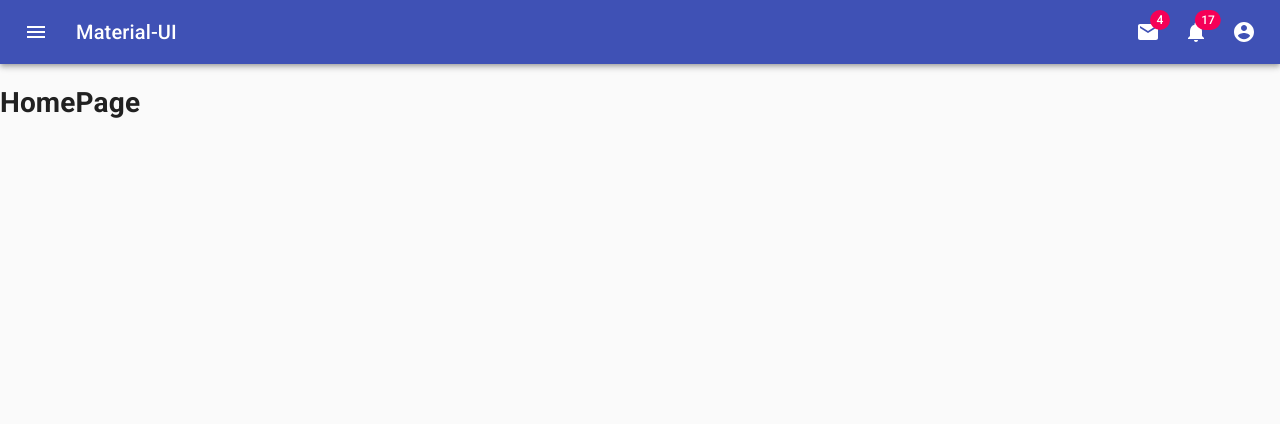
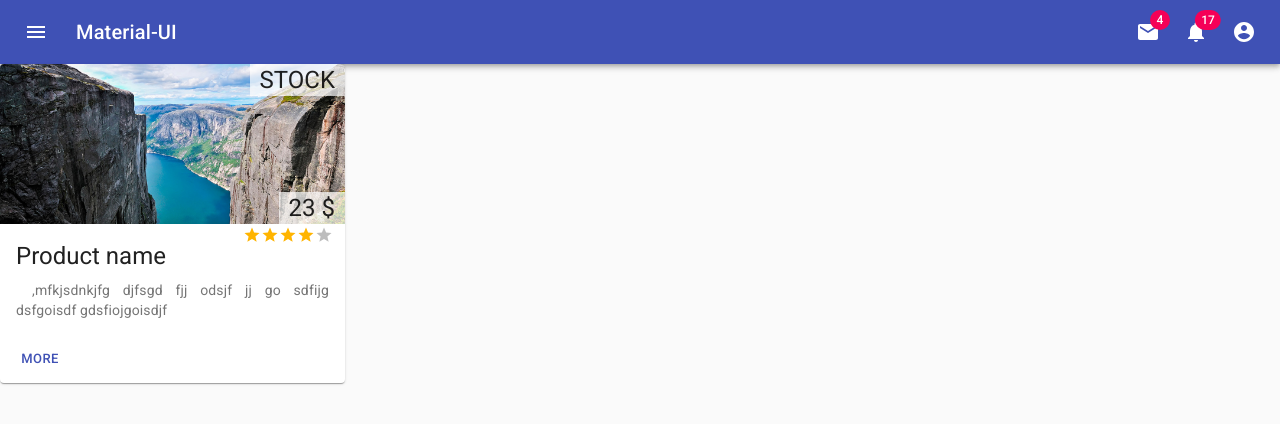
Before and after one commit to AlexUAKH/f5j-shop, a React (Create React App) app: page / in a window 1280 px wide. Shown: the top 424 px of the page. Built offline with nearby package versions, Linux system fonts and the light colour scheme; what react-swipeable-views-utils would draw is missing.

Commit message:
create ProductCard component

```diff
--- /dev/null
+++ b/src/components/product-card/ProductCard.js
@@ -0,0 +1,103 @@
+import React from 'react';
+import { makeStyles } from '@material-ui/core/styles';
+import {
+    Card,
+    CardActionArea,
+    CardActions,
+    CardContent,
+    CardMedia,
+    Button,
+    Typography, Box
+} from '@material-ui/core';
+import {Rating} from "@material-ui/lab";
+
+const useStyles = makeStyles({
+    root: {
+        maxWidth: 345,
+    },
+    media: {
+        minHeight: 160,
+        position: 'relative'
+    },
+    cardContent:{
+        position: 'relative'
+    },
+    description: {
+        textIndent: '1rem',
+        textAlign: 'justify',
+        overflow: 'hidden',
+        wordBreak: 'break-word',
+        textOverflow: 'ellipsis',
+        display: '-webkit-box',
+        '-webkit-line-clamp': 3, /* number of lines to show */
+        '-webkit-box-orient': 'vertical'
+    },
+    stock: {
+        position: 'absolute',
+        top: 0,
+        right: 0,
+        margin: 0,
+        padding: '0 10px',
+        backgroundColor: 'rgba(255,255,255, 0.7)'
+    },
+    cost: {
+        position: 'absolute',
+        bottom: 0,
+        right: 0,
+        margin: 0,
+        padding: '0 10px',
+        backgroundColor: 'rgba(255,255,255, 0.7)'
+    },
+    rating: {
+        position: 'absolute',
+        top: 0,
+        right: 0,
+        margin: 0,
+        padding: '0 10px',
+    }
+});
+
+export default function ProductCard(props) {
+    const classes = useStyles();
+    const { name, imageSrc, cost, description, category, stock, rating } = props.product || {}
+
+    return (
+        <Card className={[props.className, classes.root].join(' ')}>
+            <CardActionArea>
+                <CardMedia
+                    className={ classes.media }
+                    image={ imageSrc }
+                    title={ name }
+                    children={
+                        <React.Fragment>
+                            {stock &&
+                                <Typography className={classes.stock} gutterBottom variant="h5" component="h5">
+                                    STOCK
+                                </Typography>
+                            }
+                            <Typography className={ classes.cost } gutterBottom variant="h5" component="h5">
+                                { cost } $
+                            </Typography>
+                        </React.Fragment>
+                    }
+                />
+                <CardContent className={classes.cardContent}>
+                    <Box component="fieldset" mb={3} className={classes.rating}  borderColor="transparent">
+                        <Rating  name="disabled" precision={0.5} defaultValue={0} value={rating} size="small" readOnly/>
+                    </Box>
+                    <Typography gutterBottom variant="h5" component="h2">
+                        { name }
+                    </Typography>
+                    <Typography className={ classes.description } variant="body2" color="textSecondary" component="p">
+                        { description }
+                    </Typography>
+                </CardContent>
+            </CardActionArea>
+            <CardActions>
+                <Button onClick={() => console.log('show more')} size="small" color="primary">
+                    More
+                </Button>
+            </CardActions>
+        </Card>
+    );
+}
--- /dev/null
+++ b/src/components/product-card/index.js
@@ -0,0 +1,2 @@
+import ProductCard from './ProductCard'
+export default  ProductCard
--- a/src/components/the-tabs/the-tabs.js
+++ b/src/components/the-tabs/the-tabs.js
@@ -18,7 +18,7 @@ function TabPanel(props) {
         >
             {value === index && (
                 <Box p={3}>
-                    <Typography>{children}</Typography>
+                    <Typography component="div">{children}</Typography>
                 </Box>
             )}
         </div>
--- a/src/pages/homePage/homePage.js
+++ b/src/pages/homePage/homePage.js
@@ -1,10 +1,22 @@
 import React from "react"
 import classes from "./homePage.css"
+import ProductCard from "../../components/product-card";
+import img from './../../illustration-geiranger.jpg'
 
 const HomePage = (props) => {
     return (
         <div className={ classes.homePage }>
-            <h1>HomePage</h1>
+            {/*<h1>HomePage</h1>*/}
+            <ProductCard product={{
+                name: 'Product name',
+                imageSrc: img,
+                cost: '23',
+                category: 'category',
+                stock: true,
+                description: ',mfkjsdnkjfg djfsgd fjj odsjf jj go sdfijg dsfgoisdf gdsfiojgoisdjf',
+                rating: 4
+            }}
+            />
         </div>
     )
 }
```
Also changed, not shown: src/illustration-geiranger.jpg (added).
